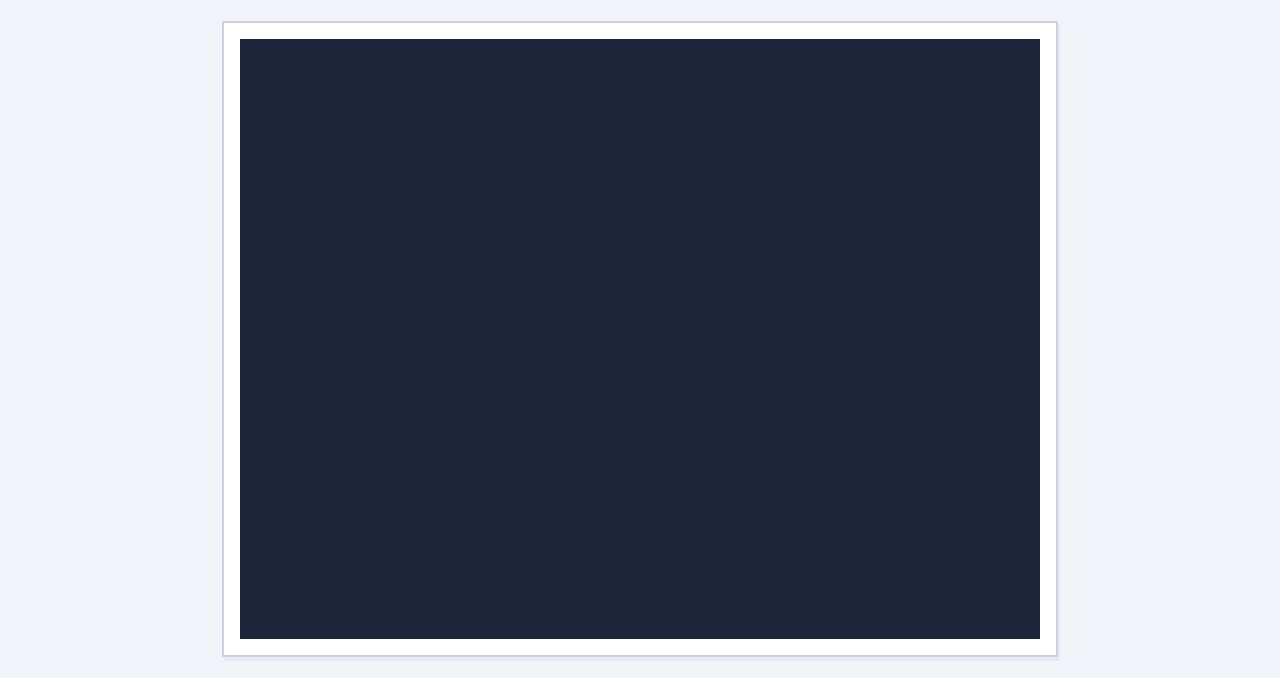
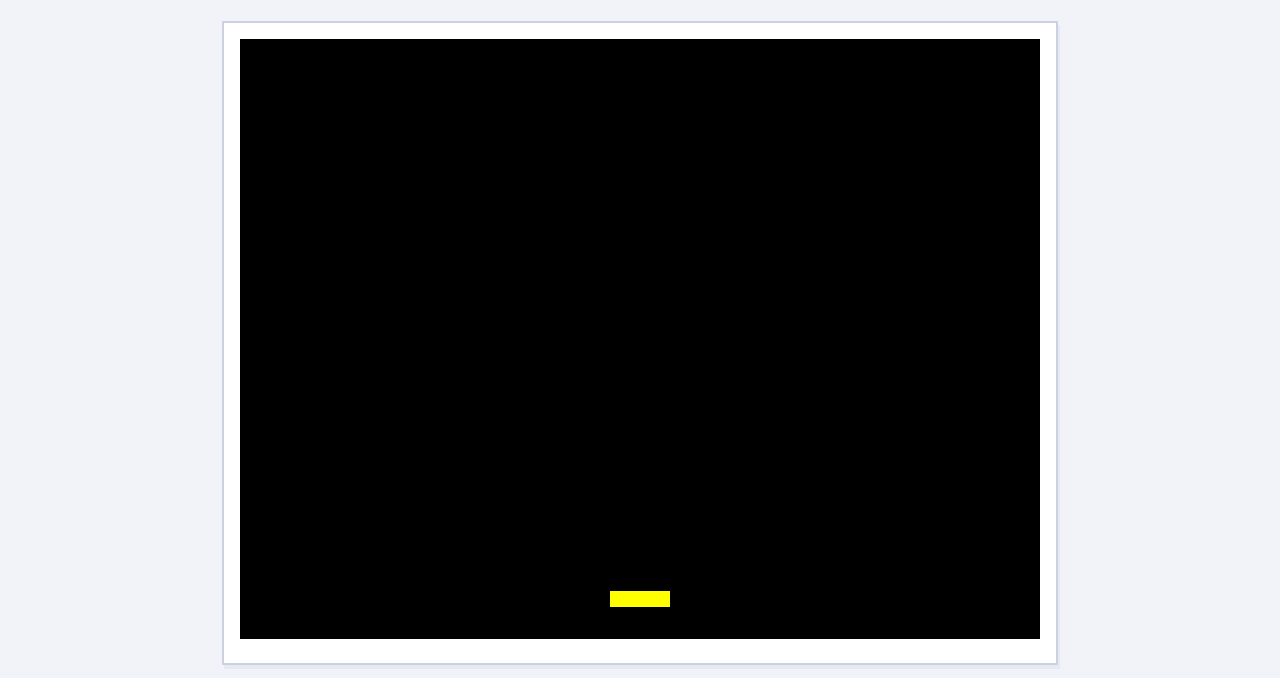
Before and after one commit to MatasZos/Machine-Uprising, a website with bundled scripts: page public/index.html in a window 1280 px wide. Shown: the part 94-772 px from the top of the page. Built offline with nearby package versions, Linux system fonts and the light colour scheme.

Commit message:
github phaser 04 simple game

```diff
--- a/public/index.html
+++ b/public/index.html
@@ -9,10 +9,12 @@
   <body>
     <main>
       <h1>Machine Uprising</h1>
-      <section class="container canvas-container">
-        <canvas id="gameCanvas" width="800" height="600"></canvas>
+
+      <section class="container">
+        <div id="game-container"></div>
       </section>
     </main>
+
     <script src="game.js"></script>
   </body>
 </html>
--- a/src/main.ts
+++ b/src/main.ts
@@ -1,21 +1,52 @@
-import * as Phaser from 'phaser';
+import Phaser from 'phaser';
 
-class MainScene extends Phaser.Scene{
-  constructor(){
-    super("MainScene");
+const SPEED = 300; // pixels per second
+
+class MainScene extends Phaser.Scene {
+  private player!: Phaser.GameObjects.Rectangle;
+  private cursors!: Phaser.Types.Input.Keyboard.CursorKeys;
+  private keyA!: Phaser.Input.Keyboard.Key;
+  private keyD!: Phaser.Input.Keyboard.Key;
+
+  constructor() {
+    super('MainScene');
   }
 
-  create(){
-    this.add.text(400,200, "Machine Uprising", {fontSize: "40px", color: "#000000"}).setOrigin(0.5);
+  create() {
+    const { width, height } = this.scale;
+
+    // Small yellow rectangle near the bottom centre: x, y, width, height, colour
+    this.player = this.add.rectangle(width / 2, height - 40, 60, 16, 0xffff00);
+
+    // Arrow keys + A/D
+    const keyboard = this.input.keyboard!;
+    this.cursors = keyboard.createCursorKeys();
+    this.keyA = keyboard.addKey(Phaser.Input.Keyboard.KeyCodes.A);
+    this.keyD = keyboard.addKey(Phaser.Input.Keyboard.KeyCodes.D);
+  }
+
+  update(_time: number, delta: number) {
+    let direction = 0;
+
+    if (this.cursors.left.isDown || this.keyA.isDown) direction -= 1;
+    if (this.cursors.right.isDown || this.keyD.isDown) direction += 1;
+
+    // delta is in milliseconds, so movement speed is frame-rate independent
+    const halfWidth = this.player.width / 2;
+
+    this.player.x = Phaser.Math.Clamp(
+      this.player.x + direction * SPEED * (delta / 1000),
+      halfWidth,
+      this.scale.width - halfWidth
+    );
   }
 }
 
-const config: Phaser.Types.Core.GameConfig = {
+new Phaser.Game({
   type: Phaser.AUTO,
-  width:800,
-  height:600,
-  backgroundColor: "#ffffff",
-  scene: MainScene
-};
-
-const game = new Phaser.Game(config);
+  width: 800,
+  height: 600,
+  backgroundColor: '#000000',
+  parent: 'game-container',
+  scene: [MainScene],
+});
```
Also changed, not shown: dist/index.html, 1 other file.
